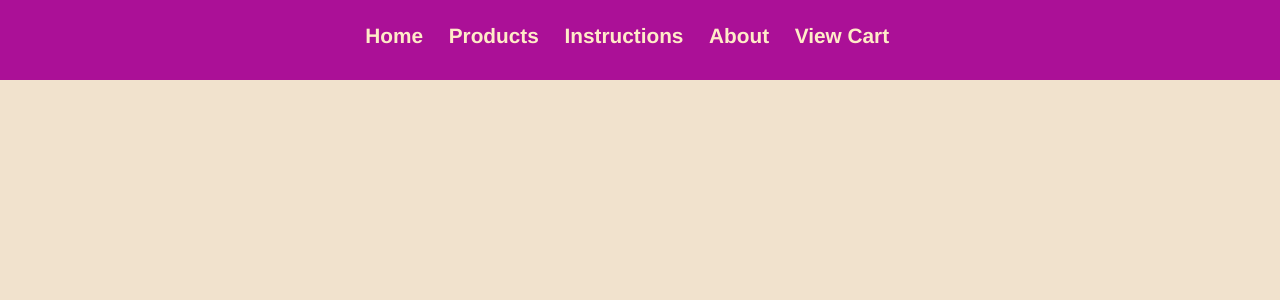
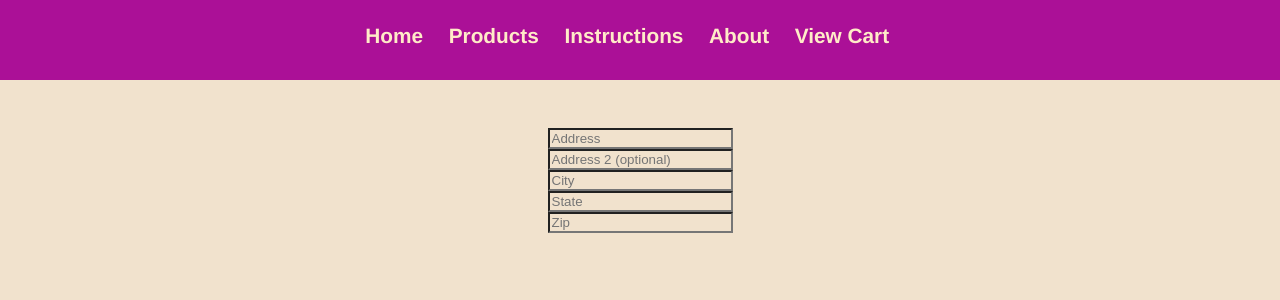
Before and after one commit to IzikMartinez/Vortex, a Vue app: page /payment in a window 1280 px wide. Shown: the top 300 px of the page. Built offline with nearby package versions, Linux system fonts and the light colour scheme.

Commit message:
Final commit before migrating to Laravel

```diff
--- a/src/router/index.ts
+++ b/src/router/index.ts
@@ -34,6 +34,11 @@ const routes: Array<RouteRecordRaw> = [
     path: "/checkout",
     name: "Order",
     component: () => import("../views/Order.vue")
+  },
+  {
+    path: "/payment",
+    name: "Payment",
+    component: () => import("../views/Payment.vue")
   }
 ];
 
--- a/src/views/Home.vue
+++ b/src/views/Home.vue
@@ -1,5 +1,8 @@
 <template>
-  <h1>Vortex Media</h1>
+  <div class="body">
+    <h1>Vortex Media</h1>
+    <p>Welcome to Vortex, where inner peace is a click away</p>
+  </div>
 </template>
 
 <script lang="ts">
@@ -13,6 +16,9 @@ export default {
 </script>
 
 <style>
+.body {
+  padding-top: 15vh;
+}
 .bubbles {
   padding-top: 15vh;
   padding-bottom: 5vh;
--- a/src/views/Order.vue
+++ b/src/views/Order.vue
@@ -1,14 +1,15 @@
 <template>
   <div class="body">
-    <input type="text" id="nameF" placeholder="First Name" />
-    <input type="text" id="nameL" placeholder="Last Name" />
-    <input type="text" id="email" placeholder="Email" />
-    <input type="text" id="email_con" placeholder="Confirm Email" />
+    <input class="userinfo" type="text" id="nameF" placeholder="First Name" /><br />
+    <input class="userinfo" type="text" id="nameL" placeholder="Last Name" /><br />
+    <input class="userinfo" type="text" id="email" placeholder="Email" /><br />
+    <input class="userinfo" type="text" id="email_con" placeholder="Confirm Email" /><br />
   </div>
 
   <button class="back" @click="$router.push('products')">
     Back to shopping
   </button>
+  <button class="back" @click="$router.push('payment')">Continue</button>
 </template>
 
 <script>
@@ -18,7 +19,14 @@ export default {
 </script>
 
 <style scoped>
+
 .body {
   padding-top: 15vh;
 }
+
+.userinfo {
+  padding-top: 0.5em;
+  padding-bottom: 0.5em;
+  border-radius: 3px 0 3px 0;
+}
 </style>
--- /dev/null
+++ b/src/views/Payment.vue
@@ -0,0 +1,21 @@
+<template>
+  <div class="body">
+    <input class="userinfo" type="text" placeholder="Address" /><br />
+    <input class="userinfo" type="text" placeholder="Address 2 (optional)" /><br />
+    <input class="userinfo" type="text" placeholder="City" /><br />
+    <input class="userinfo" type="text" placeholder="State" /><br />
+    <input class="userinfo" type="text" placeholder="Zip" /><br />
+  </div>
+</template>
+
+<script>
+export default {
+  name: "Payment.vue"
+}
+</script>
+
+<style scoped>
+.body {
+  padding-top: 15vh;
+}
+</style>
```
